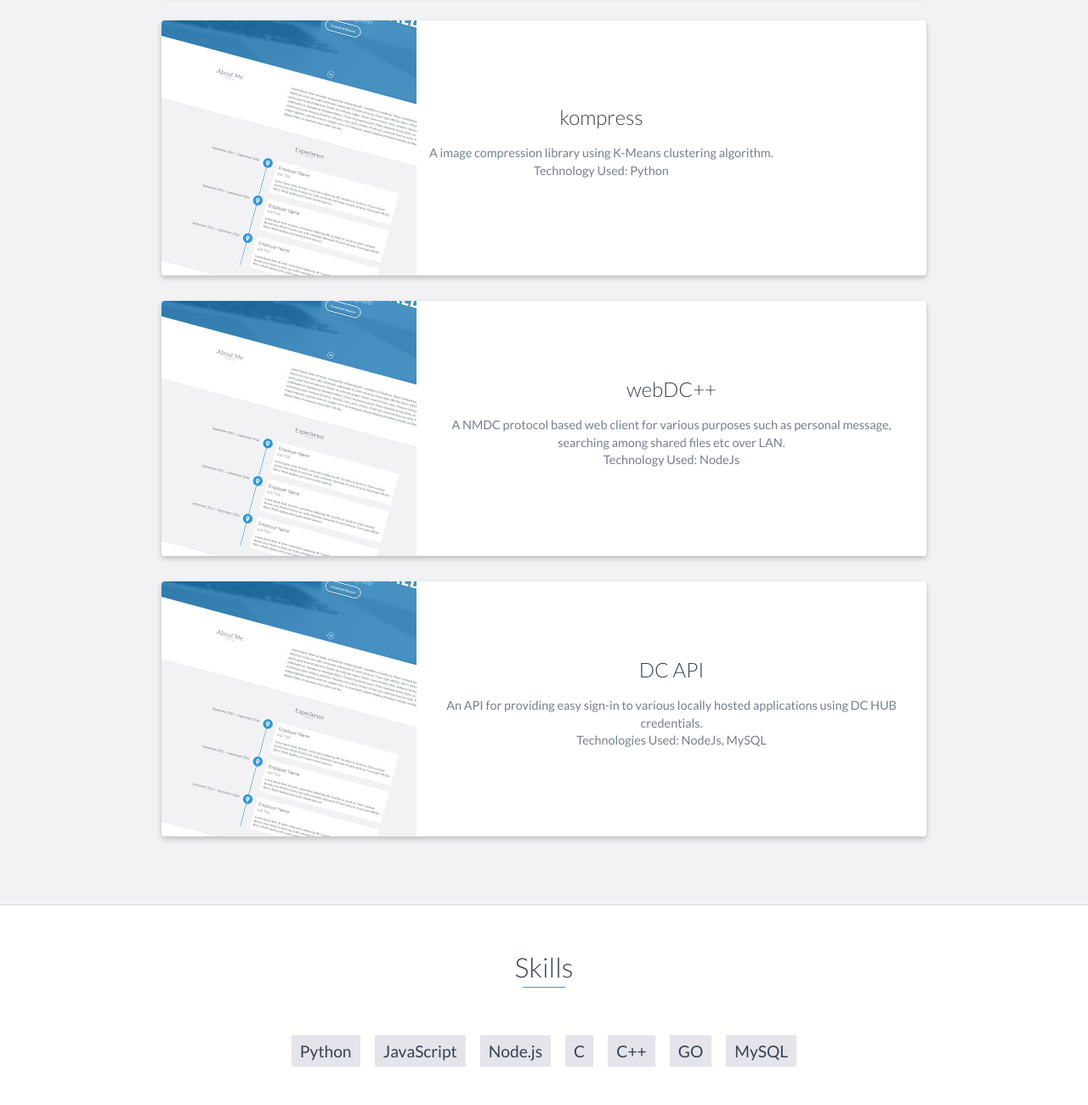
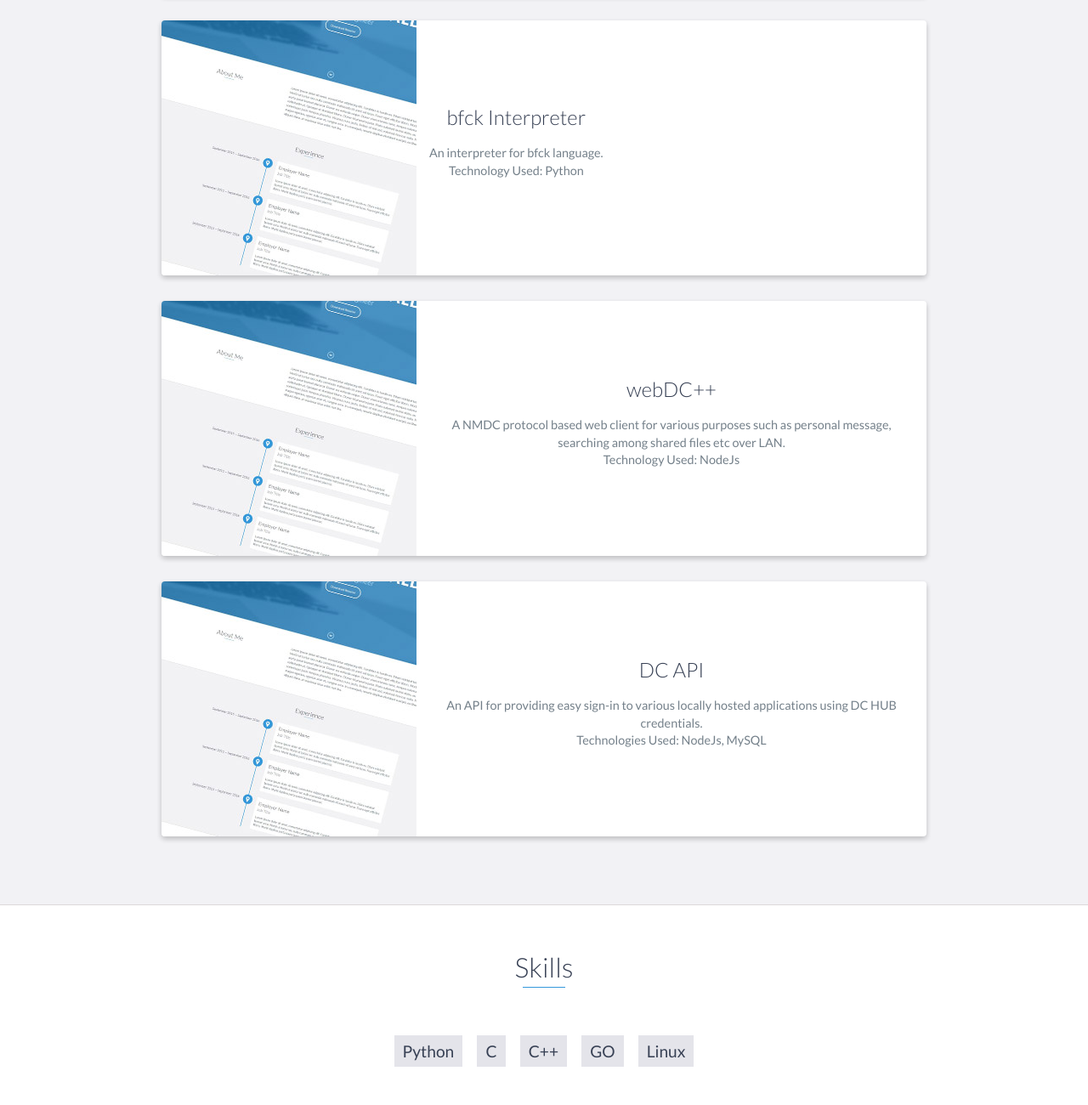
Before and after one commit to sub123/sub123.github.io, a website: page index.html in a window 1280 px wide. Shown: the part 2640-3940 px from the top of the page at 85% size. Drawn offline with nearby package versions, Linux system fonts and the light colour scheme.

Commit message:
new update

```diff
--- a/index.html
+++ b/index.html
@@ -162,9 +162,9 @@
                     </div>
                     <!-- End .project-image -->
                     <div class="project-info">
-                        <h3>kompress</h3>
+                        <h3>bfck Interpreter</h3>
                         <p>
-                        	A image compression library using K-Means clustering algorithm.
+                        	An interpreter for bfck language.
                             <br>
                             Technology Used: Python
                         </p>
@@ -216,12 +216,10 @@
         <h2 class="heading">Skills</h2>
         <ul>
             <li>Python</li>
-            <li>JavaScript</li>
-            <li>Node.js</li>
             <li>C</li>
             <li>C++</li>
             <li>GO</li>
-            <li>MySQL</li>
+            <li>Linux</li>
         </ul>
     </div>
     <!-- End #skills -->
```
Also changed, not shown: 1 other file.
